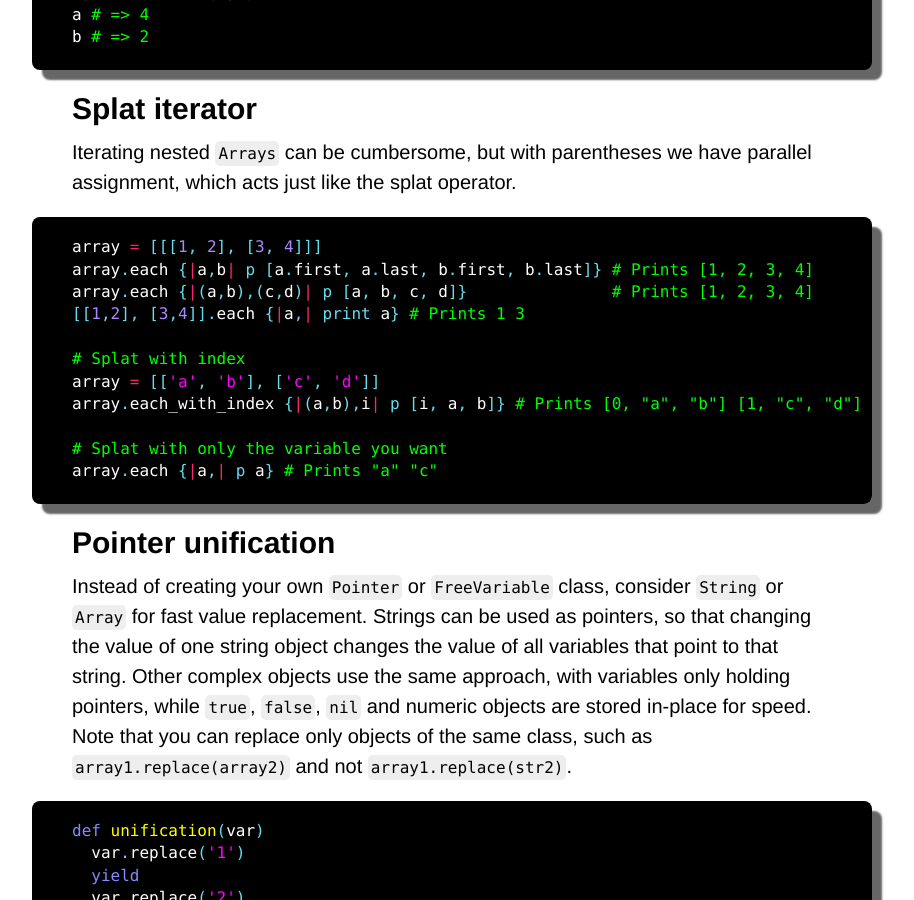
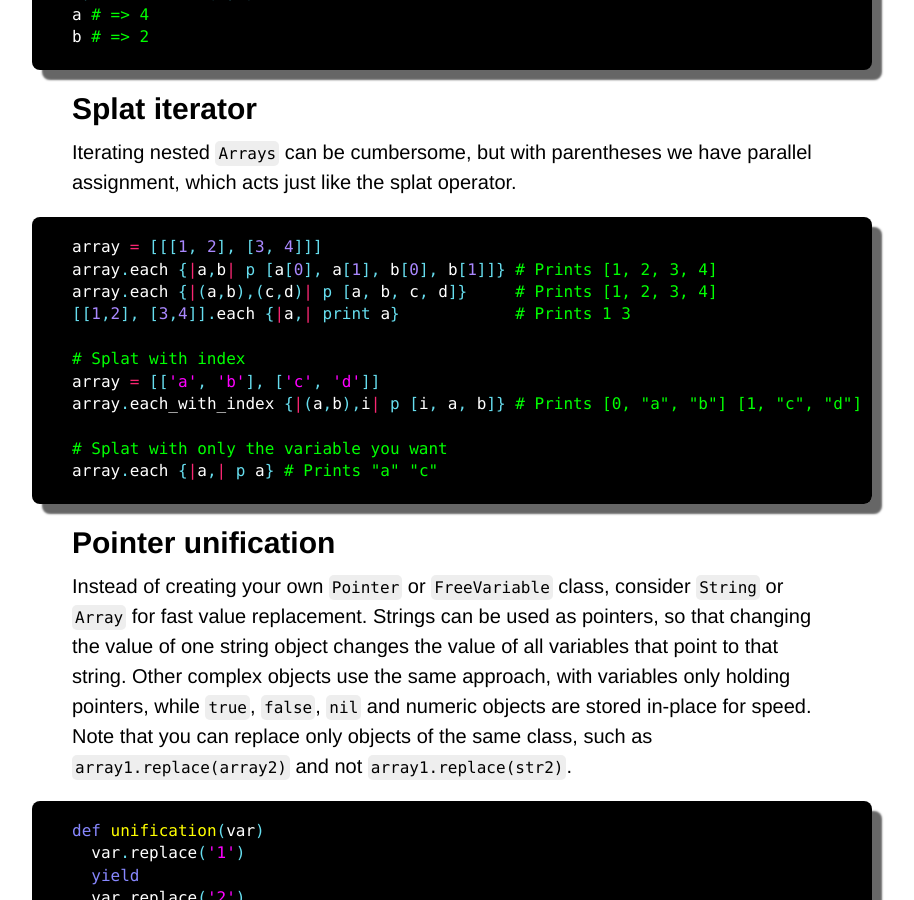
Before and after one commit to Maumagnaguagno/maumagnaguagno.github.io, a Jekyll site: the page built from ruby.md, in a window 1280 px wide and 900 px high, scrolled down 2616 px. Shown: the whole window, without its empty margins (188-1102 px from the left). Built offline with Jekyll 4.4.1, drawn with Linux system fonts in a browser that asks for light colours; our own code applies the rules of GitHub Pages for plain Markdown files; some of the changed text lies outside the part shown.

Commit message:
Prefer Array [index] in Ruby

````diff
--- a/ruby.md
+++ b/ruby.md
@@ -58,7 +58,6 @@ New [value omission feature](https://zverok.github.io/blog/2021-12-08-value-omis
 ```ruby
 a = [1, 2, 3]
 b = a[-1]  #=> 3, a = [1, 2, 3]
-b = a.last #=> 3, a = [1, 2, 3]
 c = a.pop  #=> 3, a = [1, 2]
 ```
 
@@ -142,9 +141,9 @@ Iterating nested ``Arrays`` can be cumbersome, but with parentheses we have para
 
 ```ruby
 array = [[[1, 2], [3, 4]]]
-array.each {|a,b| p [a.first, a.last, b.first, b.last]} # Prints [1, 2, 3, 4]
-array.each {|(a,b),(c,d)| p [a, b, c, d]}               # Prints [1, 2, 3, 4]
-[[1,2], [3,4]].each {|a,| print a} # Prints 1 3
+array.each {|a,b| p [a[0], a[1], b[0], b[1]]} # Prints [1, 2, 3, 4]
+array.each {|(a,b),(c,d)| p [a, b, c, d]}     # Prints [1, 2, 3, 4]
+[[1,2], [3,4]].each {|a,| print a}            # Prints 1 3
 
 # Splat with index
 array = [['a', 'b'], ['c', 'd']]
@@ -238,7 +237,7 @@ end
 
 if $0 == __FILE__
   # Use ARGV.size < N for N required parameters or empty? for N == 1
-  if ARGV.empty? or ARGV.first == '-h'
+  if ARGV.empty? or ARGV[0] == '-h'
     puts Foo::HELP
   else Foo.setup(*ARGV)
   end
````
